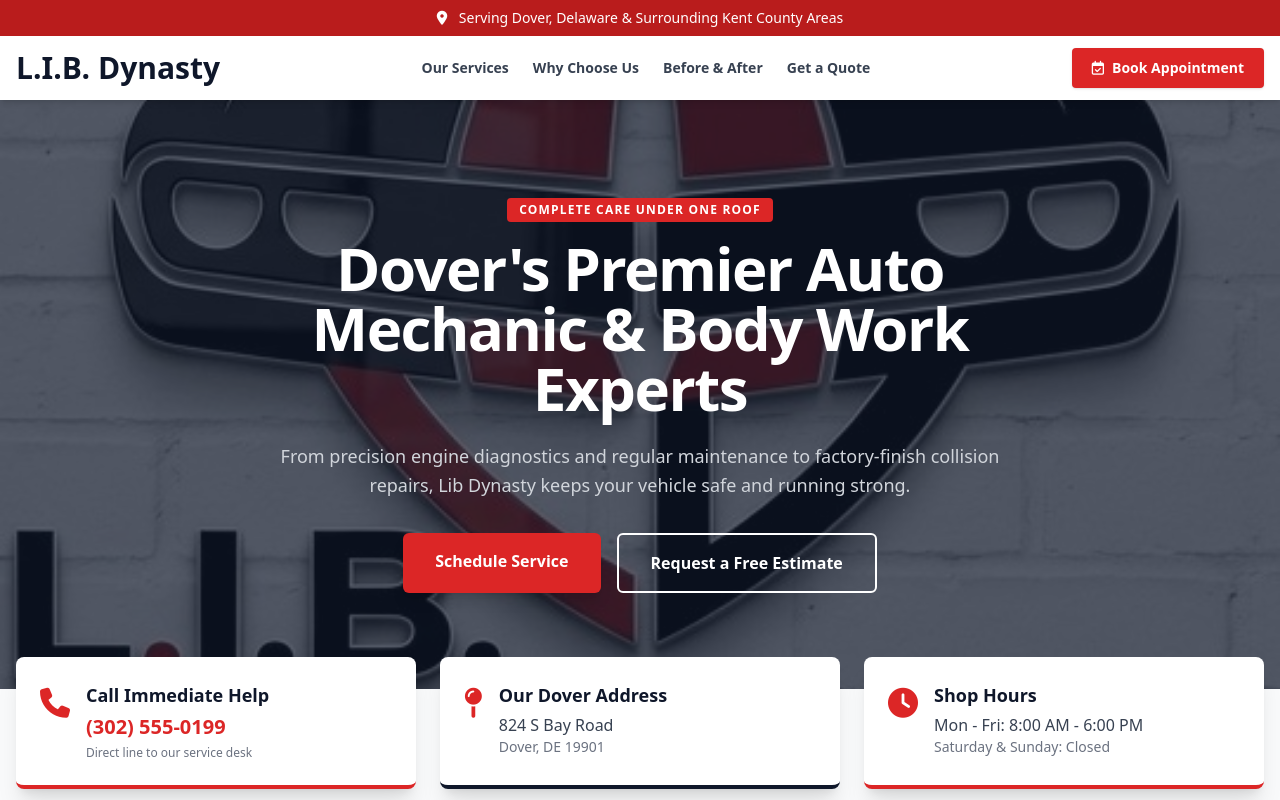
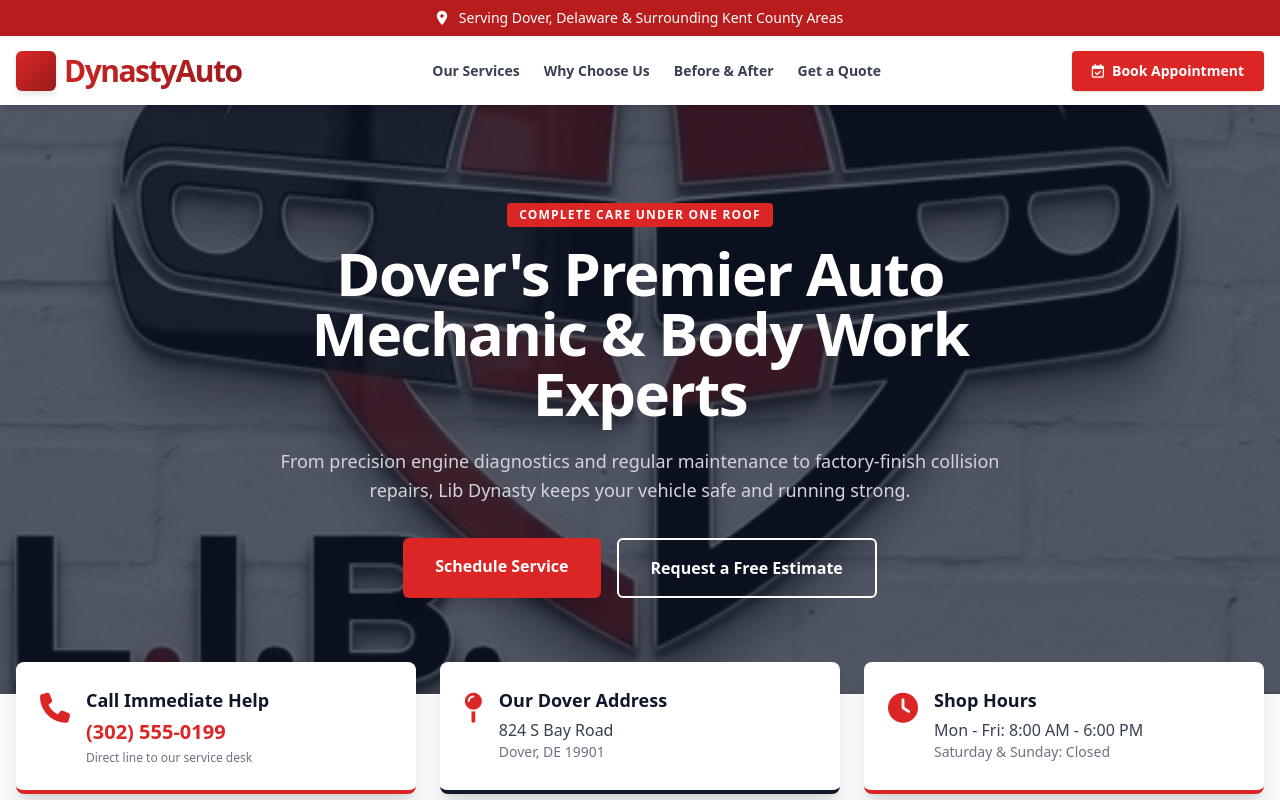
Before and after one commit to kbbee197-dotcom/lib-Dynasty-auto-repair-, a website: page index.html in a window 1280 px wide. Shown: the top 800 px of the page. Drawn offline with nearby package versions, Linux system fonts and the light colour scheme.

Commit message:
Make header logo graphic and stylish with gradient text and icon badge

```diff
--- a/index.html
+++ b/index.html
@@ -7,6 +7,42 @@
     <!-- Tailwind CSS CDN -->
     <script src="https://cdn.tailwindcss.com"></script>
     <link rel="stylesheet" href="https://cdnjs.cloudflare.com/ajax/libs/font-awesome/6.4.0/css/all.min.css">
+    <style>
+        .logo-brand {
+            font-size: 1.875rem;
+            font-weight: 900;
+            letter-spacing: -0.05em;
+            background: linear-gradient(135deg, #dc2626 0%, #991b1b 100%);
+            -webkit-background-clip: text;
+            -webkit-text-fill-color: transparent;
+            background-clip: text;
+            position: relative;
+            display: inline-flex;
+            align-items: center;
+            gap: 0.5rem;
+        }
+
+        .logo-icon {
+            display: inline-flex;
+            align-items: center;
+            justify-content: center;
+            width: 2.5rem;
+            height: 2.5rem;
+            background: linear-gradient(135deg, #dc2626 0%, #991b1b 100%);
+            border-radius: 0.375rem;
+            box-shadow: 0 4px 6px rgba(0, 0, 0, 0.1);
+        }
+
+        .logo-icon svg {
+            width: 1.5rem;
+            height: 1.5rem;
+            color: white;
+        }
+
+        .logo-text-accent {
+            color: #dc2626;
+        }
+    </style>
 </head>
 <body class="bg-gray-50 text-gray-800 antialiased font-sans">
 
@@ -20,8 +56,11 @@
         <div class="container mx-auto px-4 py-3 flex flex-col md:flex-row justify-between items-center">
             <!-- LOGO AREA -->
             <div class="flex items-center mb-4 md:mb-0">
-                <a href="#">
-                    <h1 class="text-2xl md:text-3xl font-bold text-slate-900">L.I.B. Dynasty</h1>
+                <a href="#" class="logo-brand">
+                    <div class="logo-icon">
+                        <i class="fa-solid fa-wrench"></i>
+                    </div>
+                    <span>Dynasty<span class="logo-text-accent">Auto</span></span>
                 </a>
             </div>
             <nav class="flex flex-wrap justify-center space-x-6 text-sm font-semibold text-gray-700 mb-4 md:mb-0">
```
